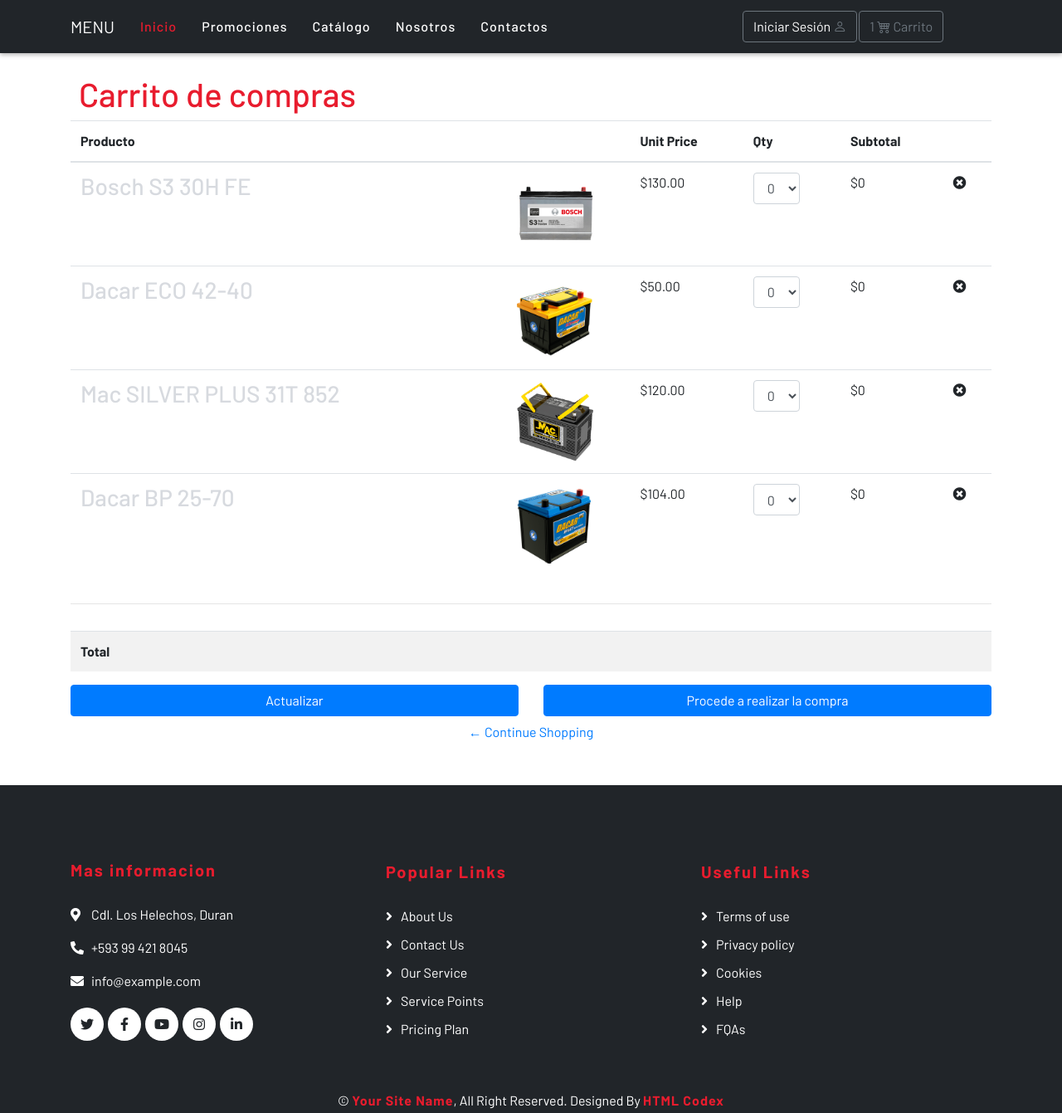
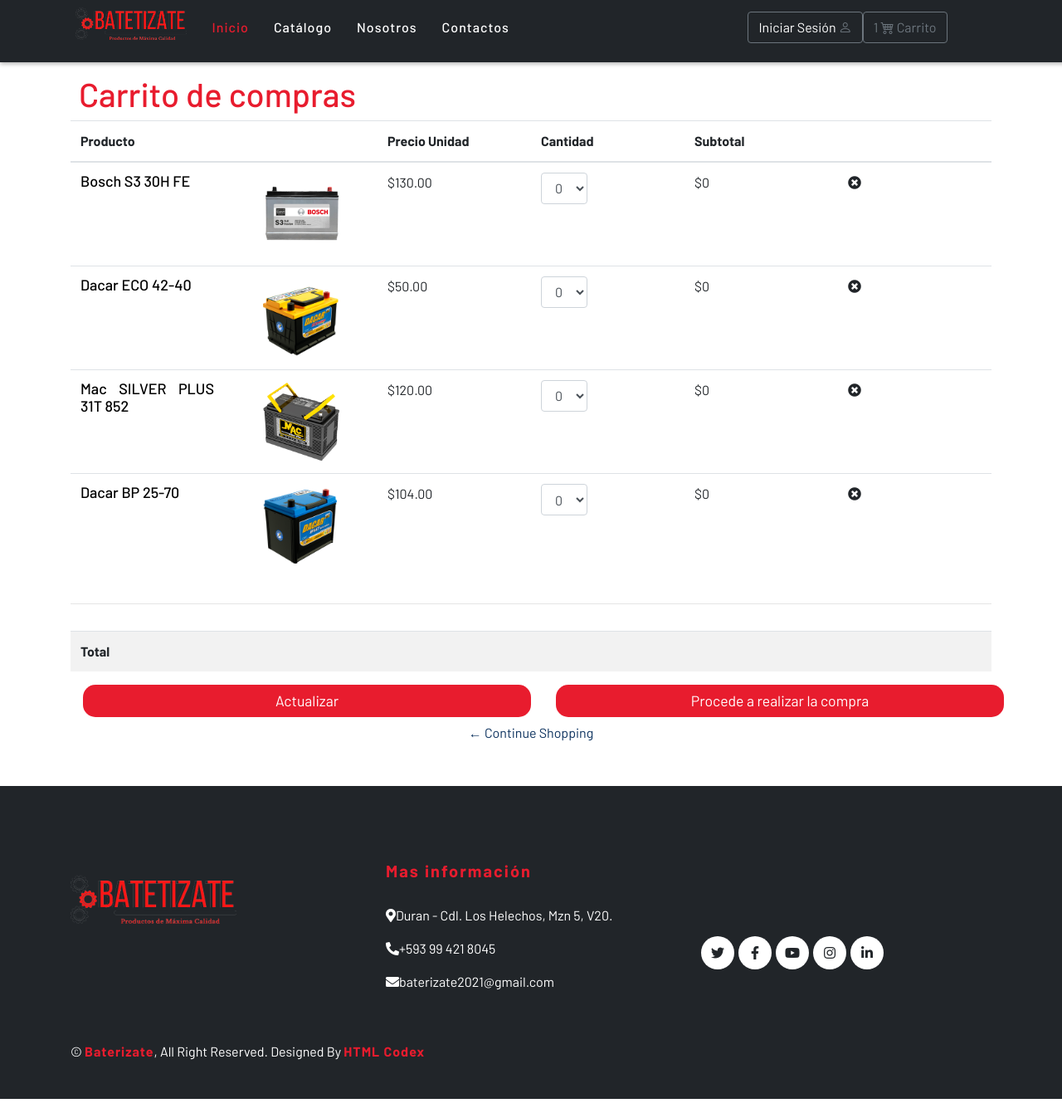
Before and after one commit to tati-18/bateryDAWN, a website: page carrito.html in a window 1280 px wide. Shown: the whole page at 83% size. Drawn offline with nearby package versions, Linux system fonts and the light colour scheme.

Commit message:
Arreglando css

```diff
--- a/carrito.html
+++ b/carrito.html
@@ -34,41 +34,36 @@
     <!-- Nav Bar Start -->
     <!-- Nav Bar Start -->
     <div class="nav-bar nav-sticky">
-        <nav class="navbar navbar-expand-lg navbar-dark ">
-            <div class="container">
-                <a class="navbar-brand" href="#">MENU</a>
-                <button class="navbar-toggler" type="button" data-toggle="collapse"
-                    data-target="#navbarSupportedContent" aria-controls="navbarSupportedContent" aria-expanded="false"
-                    aria-label="Toggle navigation">
+        <nav class="navbar navbar-expand-md navbar-dark ">
+            <div class="container" data-title="Bienvenidos &#x26a1" data-intro="Hola, aquí te mostramos todas las secciones de nuestra página web &#x1f44b">
+                <img class="navbar-brand" src="img/logoBaterizate.png">
+                <button class="navbar-toggler" type="button" data-toggle="collapse" data-target="#navbarSupportedContent" aria-controls="navbarSupportedContent" aria-expanded="false" aria-label="Toggle navigation">
                     <span class="navbar-toggler-icon"></span>
                 </button>
 
                 <div class="collapse navbar-collapse" id="navbarSupportedContent">
                     <ul class="navbar-nav mr-auto">
-                        <li class="nav-item active">
+                        <li class="nav-item active" data-title="Inicio" data-intro="Aquí encontrará información general de Baterizate &#x26a1 ">
                             <a href="index.html" class="nav-item nav-link active ">Inicio</a>
                         </li>
-                        <li class="nav-item">
-                            <a href="promociones.html" class="nav-item nav-link">Promociones</a>
-                        </li>
-                        <li class="nav-item">
+                        <li class="nav-item" data-title="Catálogo" data-intro="Aquí encontrará las baterias que tenemos disponibles &#x1f4cb">
                             <a href="service.html" class="nav-item nav-link ">Catálogo</a>
                         </li>
-                        <li class="nav-item">
+                        <li class="nav-item" data-title="Nosotros" data-intro="Aquí encontrará información sobre los desarrolladores de nuestra página web &#x1f4bb ">
                             <a href="price.html" class="nav-item nav-link">Nosotros</a>
                         </li>
-                        <li class="nav-item">
+                        <li class="nav-item" data-title="Contantanos" data-intro="Aquí podrás ponerte en contacto con nosotros &#x1f4cd &#x1f4e7">
                             <a href="contact.html" class="nav-item nav-link">Contactos</a>
                         </li>
 
                     </ul>
                     <div class=" my-2 my-lg-0">
-                        <button type="button" class="btn btn-outline-secondary">
+                        <button type="button" class="btn btn-outline-secondary" data-intro="Si eres un administrador, puedes ingresar aquí ">
                             <a href="login.html" class="text-decoration-none">Iniciar Sesión</a>
                             <i class="bi bi-person"></i>
                         </button>
 
-                        <button type="button" class="btn btn-outline-secondary" onclick="location.href='carrito.html'">
+                        <button type="button" class="btn btn-outline-secondary" onclick="location.href='carrito.html'" data-title="Carrito" data-intro="Visualiza tus productos">
                             <span id="nav-cart-count" aria-hidden="true"
                                 class="nav-cart-count nav-cart-1 nav-progressive-attribute nav-progressive-content">1</span>
                             <i class="bi bi-cart4"></i>
@@ -95,8 +90,8 @@
                     <tr>
                       <th>Producto</th>
                       <th class="mob-hide"></th>
-                      <th class="mob-hide">Unit Price</th>
-                      <th class="table-qty">Qty</th>
+                      <th class="mob-hide">Precio Unidad</th>
+                      <th class="table-qty">Cantidad</th>
                       <th>Subtotal</th>
                       <th></th>
                     </tr>
@@ -128,8 +123,6 @@
                   <div class="col-lg-6 col-md-6">
                   <a href="" class="btn btn-primary btn-block" title="Proceed to Checkout">Procede a realizar la compra</a>
                   </div>
-
-
                   <a href="/" class="btn btn-link btn-block" title="← Continue Shopping">← Continue Shopping</a>
                 </div>
               </div>
@@ -144,47 +137,34 @@
         <div class="container">
             <div class="row align-items-center">
                 <div class="col-lg-4 col-md-6">
-                    <div class="footer-contact">
-                        <h2>Mas informacion</h2>
-                        <p>
-                            <i class="fa fa-map-marker-alt"></i>Cdl. Los Helechos, Duran
-                        </p>
-                        <p><i class="fa fa-phone-alt"></i>+593 99 421 8045</p>
-                        <p><i class="fa fa-envelope"></i>info@example.com</p>
-                        <div class="footer-social">
-                            <a class="btn" href=""><i class="fab fa-twitter"></i></a>
-                            <a class="btn" href=""><i class="fab fa-facebook-f"></i></a>
-                            <a class="btn" href=""><i class="fab fa-youtube"></i></a>
-                            <a class="btn" href=""><i class="fab fa-instagram"></i></a>
-                            <a class="btn" href=""><i class="fab fa-linkedin-in"></i></a>
-                        </div>
+                    <div class="footer-logo">
+                        <img src="img/logoBaterizate.png">
                     </div>
                 </div>
                 <div class="col-lg-4 col-md-6">
                     <div class="footer-link">
-                        <h2>Popular Links</h2>
-                        <a href="">About Us</a>
-                        <a href="">Contact Us</a>
-                        <a href="">Our Service</a>
-                        <a href="">Service Points</a>
-                        <a href="">Pricing Plan</a>
+                        <h2>Mas información</h2>
+                        <p>
+                            <i class="fa fa-map-marker-alt"></i>Duran - Cdl. Los Helechos, Mzn 5, V20.
+                        </p>
+                        <p><i class="fa fa-phone-alt"></i>+593 99 421 8045</p>
+                        <p><i class="fa fa-envelope"></i>baterizate2021@gmail.com</p>
                     </div>
                 </div>
                 <div class="col-lg-4 col-md-6">
-                    <div class="footer-link">
-                        <h2>Useful Links</h2>
-                        <a href="">Terms of use</a>
-                        <a href="">Privacy policy</a>
-                        <a href="">Cookies</a>
-                        <a href="">Help</a>
-                        <a href="">FQAs</a>
+                    <div class="footer-social">
+                        <a class="btn" href=""><i class="fab fa-twitter"></i></a>
+                        <a class="btn" href=""><i class="fab fa-facebook-f"></i></a>
+                        <a class="btn" href=""><i class="fab fa-youtube"></i></a>
+                        <a class="btn" href=""><i class="fab fa-instagram"></i></a>
+                        <a class="btn" href=""><i class="fab fa-linkedin-in"></i></a>
                     </div>
                 </div>
             </div>
         </div>
         <div class="container copyright">
             <p>
-                &copy; <a href="#">Your Site Name</a>, All Right Reserved. Designed By
+                &copy; <a href="#">Baterizate</a>, All Right Reserved. Designed By
                 <a href="https://htmlcodex.com">HTML Codex</a>
             </p>
         </div>
--- a/css/style_carrito.css
+++ b/css/style_carrito.css
@@ -189,6 +189,14 @@
 
 }
 
+img {
+    vertical-align: middle;
+    border-style: none;
+    width: 100%;
+    padding: 0 0 0 0;
+    color: #eeeeee;
+}
+
 
 /**********************************/
 
@@ -362,14 +370,14 @@
     }
 }
 
-
+/**********************************/
+    /*********** Nav Bar CSS **********/
     /**********************************/
 
-
-/*********** Nav Bar CSS **********/
-
-
-/**********************************/
+    img.navbar-brand {
+        width: 12%;
+        padding: 0;
+    }
 
     #totalItems {
         top: 19px;
@@ -392,10 +400,6 @@
 
     a.text-decoration-none {
         color: #ffffff
-}
-
-.nav-bar.nav-sticky .navbar {
-    padding: 5px 0;
     }
 
     .navbar-dark .navbar-nav .nav-link,
@@ -431,10 +435,11 @@
         background: #DC3536;
         box-shadow: inset 200px 0 0 0 #DC3536;
     }
+
     .nav-bar.nav-sticky {
         position: fixed;
-    width: 100%;
-    top: 0;
+        width: 101%;
+        top: -1%;
         left: 0;
         box-shadow: 0 2px 5px rgba(0, 0, 0, .3);
         z-index: 999;
@@ -444,24 +449,25 @@
         display: flex;
         flex-direction: row;
     }
+    /* Responsive layout - makes a one column layout instead of a two-column layout */
 
-  /* Responsive layout - makes a one column layout instead of a two-column layout */
-  @media (max-width: 991.20px) {
+    @media (max-width: 768px) {
         .navbar-collapse .my-2.my-lg-0 {
             flex-direction: column;
         }
         .navbar-collapse .my-2.my-lg-0 button:first-child {
-        margin-bottom: 2px ;
-
+            margin-bottom: 2px;
+        }
+        img.navbar-brand {
+            height: 54px;
+            width: 100px;
         }
     }
 
-  .navbar-collapse .my-2.my-lg-0{
+    .navbar-collapse .my-2.my-lg-0 {
         width: 300px;
     }
-  .navbar-collapse .my-2.my-lg-0 button:first-child{
-    margin-right: 2px;
-}
+
 
 /*******************************/
 
@@ -514,13 +520,45 @@
 }}
 
 
-/*******************************/
+
+.table h3{
+    color: black;
+    font-size:large;
+    align-content: center;
+}
+
+.table td{
+    text-align:justify;
+    width: 180px;
+}
+
+.btn-link{
+    color: #0F3460;
+}
+
+.btn-primary {
+    color: #ffffff;
+    background: #E81C2E;
+    border: none;
+    border-radius: 15px;
+    box-shadow: inset 0 0 0 0 #212529;
+    font-size: 110%;
+    transition: ease-out 0.5s;
+    -webkit-transition: ease-out 0.5s;
+    -moz-transition: ease-out 0.5s;
+    margin-left: 15px;
+}
+
+.btn-primary:hover {
+    color: #E81C2E;
+    background: #212529;
+    box-shadow: inset 200px 0 0 0 #212529;
+    cursor: pointer;
+}
 
 
-
+ /*******************************/
     /********* Footer CSS **********/
-
-
     /*******************************/
 
     .footer {
@@ -530,7 +568,7 @@
         background: #212529;
     }
 
-.footer .footer-contact,
+    .footer .footer-logo,
     .footer .footer-link,
     .footer .footer-newsletter {
         position: relative;
@@ -538,7 +576,12 @@
         color: #ffffff;
     }
 
-.footer .footer-contact h2,
+    .footer .footer-logo {
+        height: 150px;
+        width: 200px;
+    }
+
+    .footer .footer-logo h2,
     .footer .footer-link h2,
     .footer .footer-newsletter h2 {
         margin-bottom: 30px;
@@ -568,7 +611,7 @@
         letter-spacing: 1px;
     }
 
-.footer .footer-contact p i {
+    .footer .footer-logo p i {
         width: 25px;
     }
 
@@ -634,7 +677,7 @@
     }
 
     .footer .copyright {
-    text-align: center;
+        text-align: left;
         padding-top: 15px;
         padding-bottom: 45px;
     }
```
Lines whose indentation alone changed are shown as unchanged.
